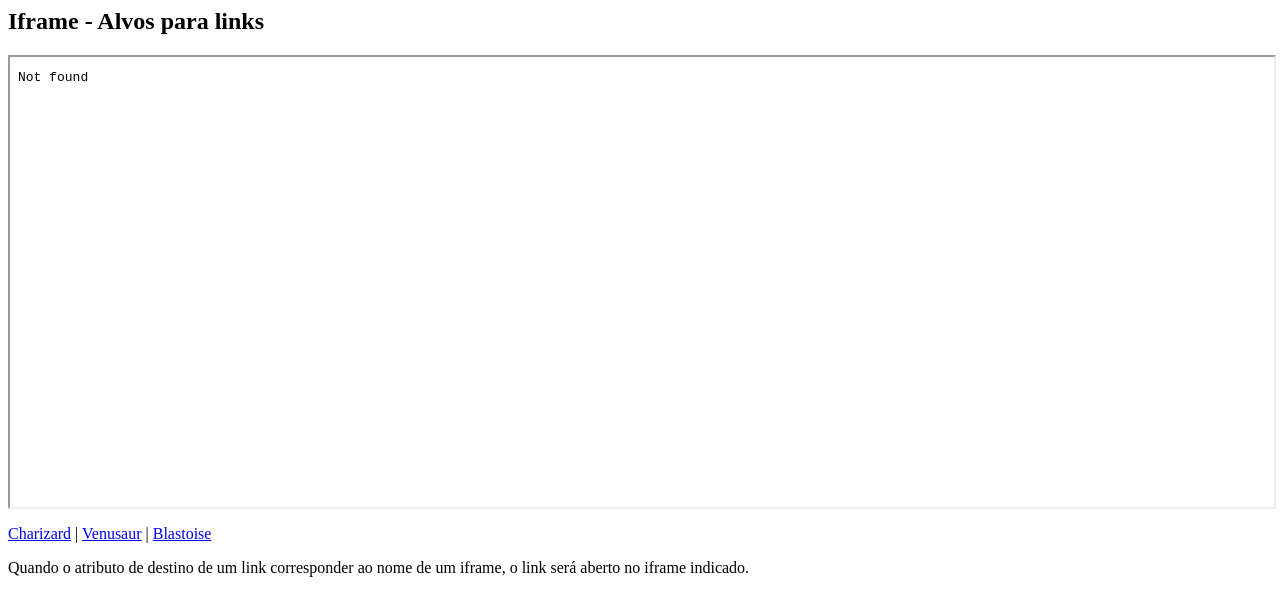
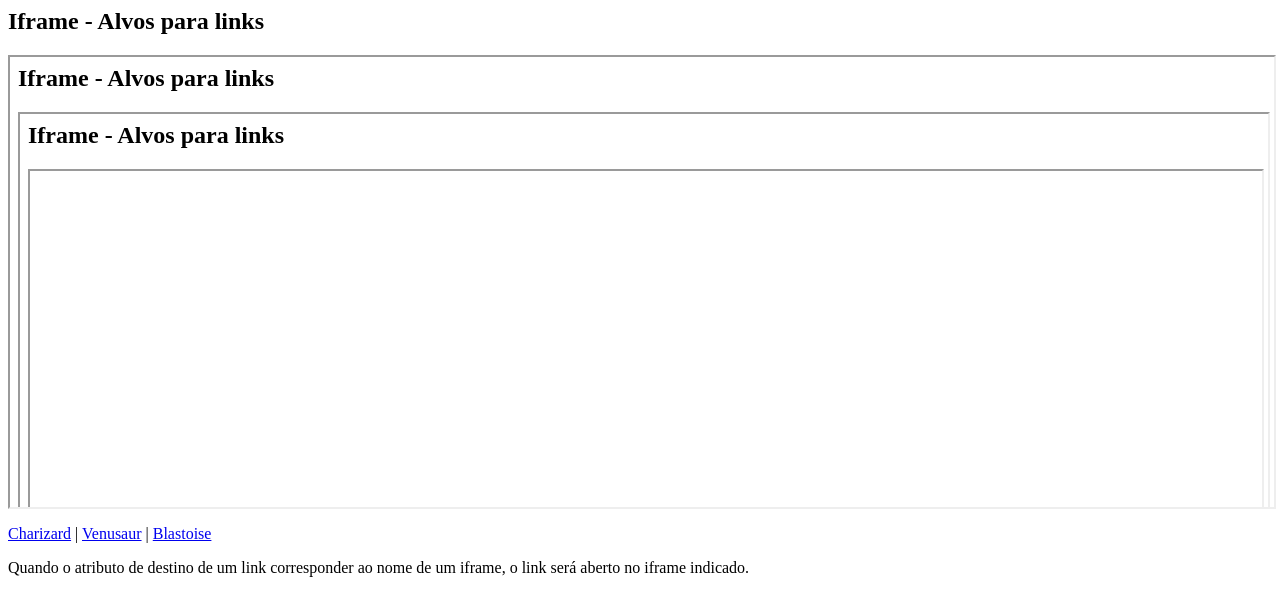
Before and after one commit to Leandromeda/repo-teste, a plain HTML site: page index.html in a window 1280 px wide. Drawn offline with Linux system fonts and the light colour scheme.

Commit message:
Update index.html

```diff
--- a/index.html
+++ b/index.html
@@ -6,7 +6,7 @@
 
 <h2>Iframe - Alvos para links</h2>
 
-<iframe src="lista.html" name="iframe_a" height="450px" width="100%"></iframe>
+<iframe src="./" name="iframe_a" height="450px" width="100%"></iframe>
 
 <p><a href="https://www.pokemonunite.gg/guide/charizard" target="iframe_a">Charizard</a>
 |
```
